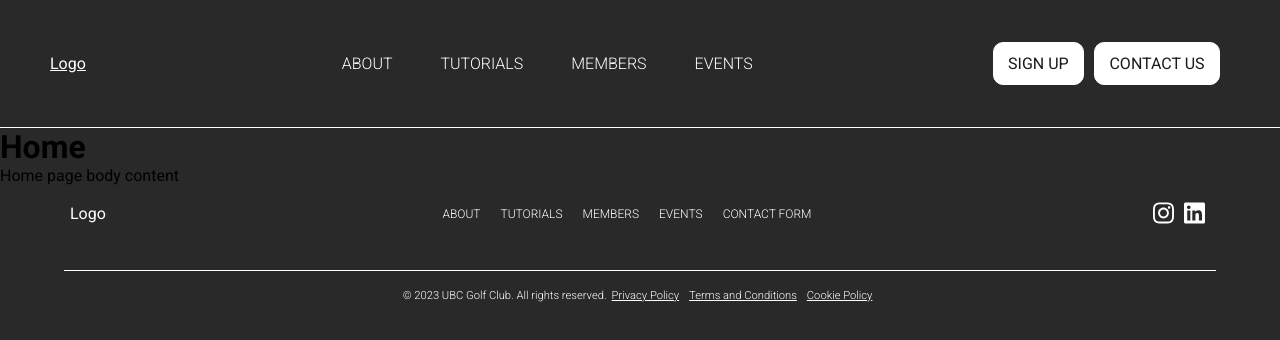
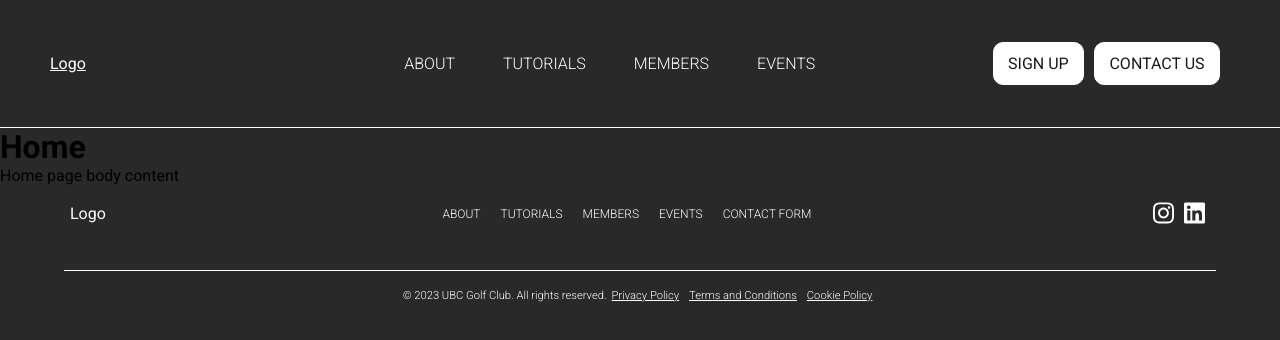
Before and after one commit to lucasdelvillar/ubc-golf, a React (Create React App) app: page / in a window 1280 px wide. Shown: the top 340 px of the page. Built offline with nearby package versions, Linux system fonts and the light colour scheme.

Commit message:
Centered Nav

```diff
--- a/src/components/navbar/navbar.css
+++ b/src/components/navbar/navbar.css
@@ -18,7 +18,7 @@
     justify-content: center;
     flex-grow: 1;
     padding: 1rem 1rem;
-    margin: 0 auto;
+    margin-left: 125px;
 }
 
 .navbar-nav .nav-link {
```
